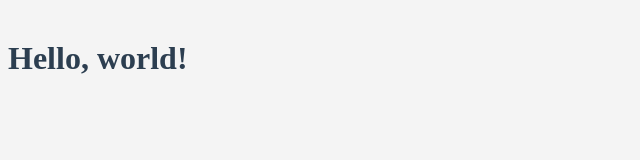
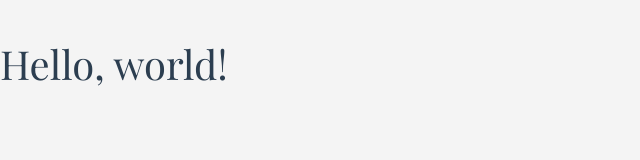
Before and after one commit to MehItsMads/Midterm, a plain HTML site: page index.html in a window 1280 px wide. Shown: the whole page, without its empty margins (0-640 px from the left). Drawn offline with nearby package versions, Linux system fonts and the light colour scheme.

Commit message:
Update index.html
added google fonts and bootstrap css

```diff
--- a/index.html
+++ b/index.html
@@ -4,6 +4,8 @@
 	<meta charset="utf-8">
 	<meta name="viewport" content="width=device-width, initial-scale=1">
 	<title>Madelyn Mauceli Resume</title>
+	<link href="https://fonts.googleapis.com/css2?family=Playfair+Display&family=Open+Sans&display=swap" rel="stylesheet">
+	<link href="https://cdn.jsdelivr.net/npm/bootstrap@5.3.8/dist/css/bootstrap.min.css" rel="stylesheet">
 	<link rel="stylesheet" href="assets/css/styles.css">
 	 </head>
   <body>
```
